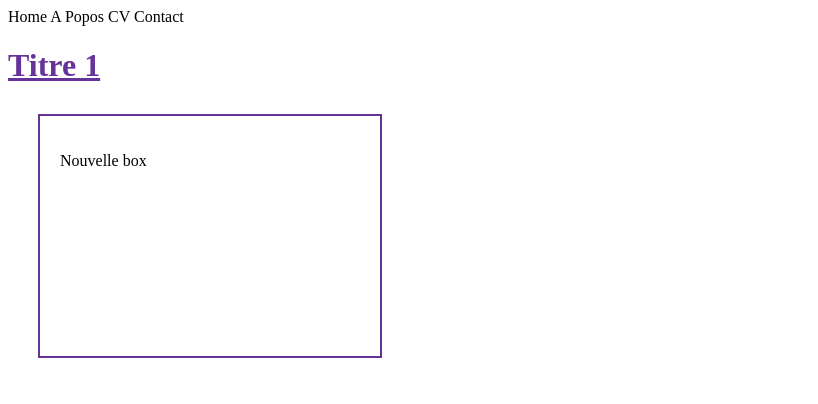
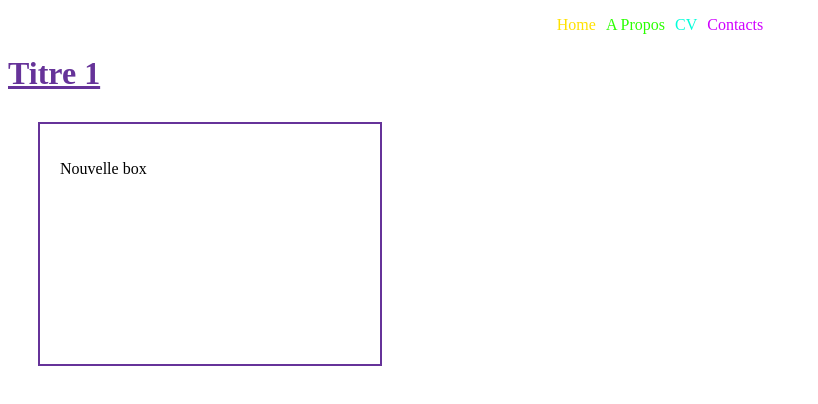
Before and after one commit to remremecole/HTML-CSS-JS, a plain HTML site: page index.html in a window 1280 px wide. Shown: the whole page, without its empty margins (0-818 px from the left). Drawn offline with Linux system fonts and the light colour scheme.

Commit message:
20250317

```diff
--- a/index.html
+++ b/index.html
@@ -9,13 +9,18 @@
 
 
 <body>
-    <div class="navbar">
-        <div>
-            <a class="nav" href="">Home</a>
-            <a class="nav" href="">A Popos</a>
-            <a class="nav" href="">CV</a>
-            <a class="nav" href="">Contact</a>
-        </div>
+    <header>
+        <nav>
+            <ul class="nav-items">
+                <li class="nav1" href="">Home</li>
+                <li class="nav2" href="">A Propos</li>
+                <li class="nav3" href="">CV</li>
+                <li class="nav4" href="">Contacts</li>
+            </ul>
+        </nav>
+    </header>
+
+
     </div>
 
     <h1><u>Titre 1</u></h1>
--- a/stylesheet.css
+++ b/stylesheet.css
@@ -22,12 +22,25 @@ a {
     color: black;
 }
 
-.navbar {
-    padding-top: 0px;
-    padding-right: 0px;
-    padding-bottom: 0px;
-    padding-left: 0px;
-    margin-top: 0px;
-    margin-left: 0px;
-    margin-right: 0px;
+.nav-items {
+    display: flex;
+    gap: 10px;
+    justify-content: center;
 }
+
+.nav-items li {
+    list-style: none;
+}
+
+.nav1 {
+    color: rgb(255, 225, 0);
+}
+.nav2 {
+    color: rgb(43, 255, 0);
+}
+.nav3 {
+    color: rgb(0, 255, 217);
+}
+.nav4 {
+    color: rgb(208, 0, 255);
+}
```
